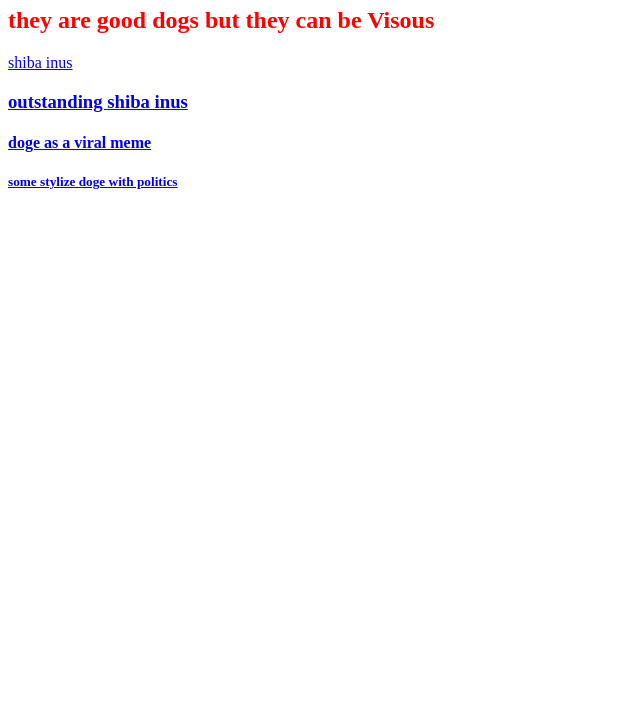
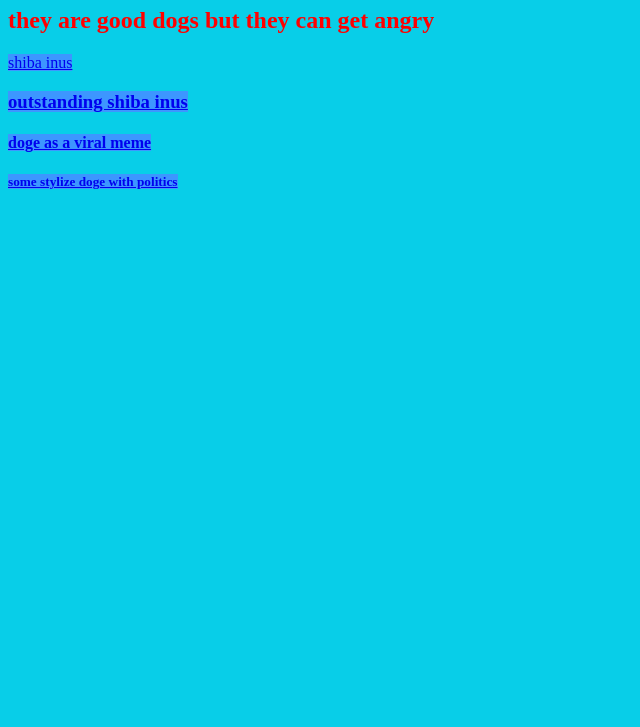
Before and after one commit to PineMartenGuy/PineMartenGuy.github.io, a plain HTML site: page index.html in a window 1280 px wide. Shown: the part 73-800 px from the top of the page, without its empty margins (0-640 px from the left). Drawn offline with Linux system fonts and the light colour scheme.

Commit message:
minor change in fonts
fonts and backround

```diff
--- a/index.html
+++ b/index.html
@@ -3,8 +3,16 @@
 	<head>
 		<title>The doge gallary</title>
 		<style>
+            html{
+                font-family: 'Magneto';
+                background-color: #08cee8;
+            }
 			h1{color:blue;}
 			h2{color:red;}
+            a{
+                font-family: 'Stencil';
+                background-color: #3d96ff;
+            }
 		</style>
 	</head>
 	<body>
@@ -12,12 +20,11 @@
 			doge is a shiba inu from japan
 		</h1>
 		<h2>
-			they are good dogs but they can be Visous
+			they are good dogs but they can get angry
 		</h2>
-		<a href="Images/download.jpg">
-		shiba inus
+		<a href="Images/download.jpg">shiba inus
+		</a>
         <h3>
-		</a>
         <a href="/Images/Taka_Shiba.jpg">outstanding shiba inus
         </a>
         </h3>
```
